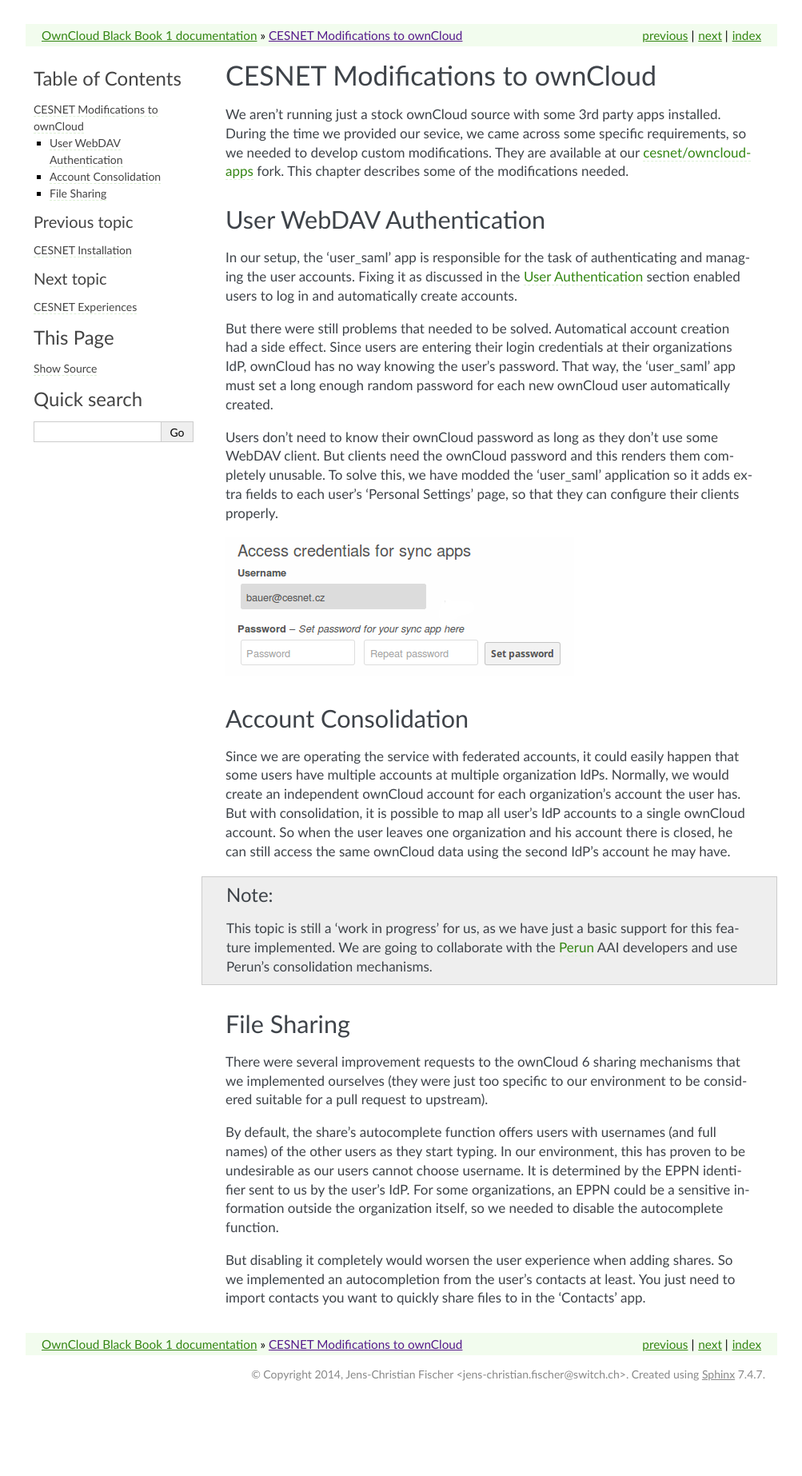
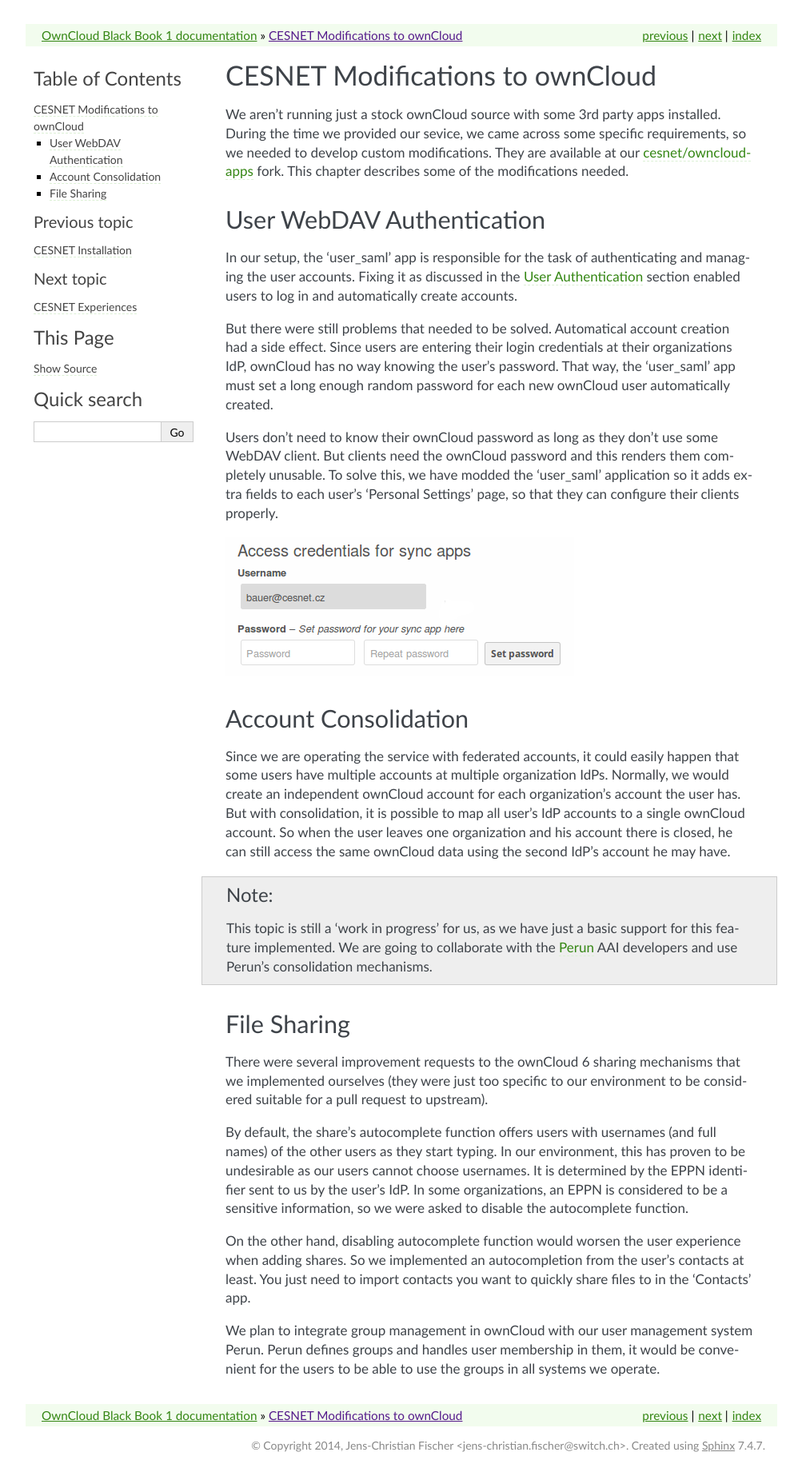
Before and after one commit to switch-ch/cloudservice-owncloud, a Sphinx documentation site: the page built from source/cesnet/modifications.rst, in a window 1280 px wide. Shown: the whole page at 80% size, without its empty margins (138-1141 px from the left). Built offline with Sphinx 7.4.7, drawn with Linux system fonts in a browser that asks for light colours; before the commit the page ends 1757 px from its top, so only the background shows below that.

Commit message:
corrections

```diff
--- a/source/cesnet/modifications.rst
+++ b/source/cesnet/modifications.rst
@@ -63,14 +63,19 @@
 
 By default, the share's autocomplete function offers users with usernames (and full names)
 of the other users as they start typing. In our environment, this has
-proven to be undesirable as our users cannot choose username. It is determined
-by the EPPN identifier sent to us by the user's IdP. For some organizations,
-an EPPN could be a sensitive information outside the organization itself, so we needed
+proven to be undesirable as our users cannot choose usernames. It is determined
+by the EPPN identifier sent to us by the user's IdP. In some organizations,
+an EPPN is considered to be a sensitive information, so we were asked
 to disable the autocomplete function.
 
-But disabling it completely would worsen the user experience when adding shares.
+On the other hand, disabling autocomplete function would worsen the user experience when adding shares.
 So we implemented an autocompletion from the user's contacts at least. You just need
 to import contacts you want to quickly share files to in the 'Contacts' app.
+
+We plan to integrate group management in ownCloud with our user management
+system Perun. Perun defines groups and handles user membership in them, it
+would be convenient for the users to be able to use the groups in all
+systems we operate.
 
 .. links:
 
```
